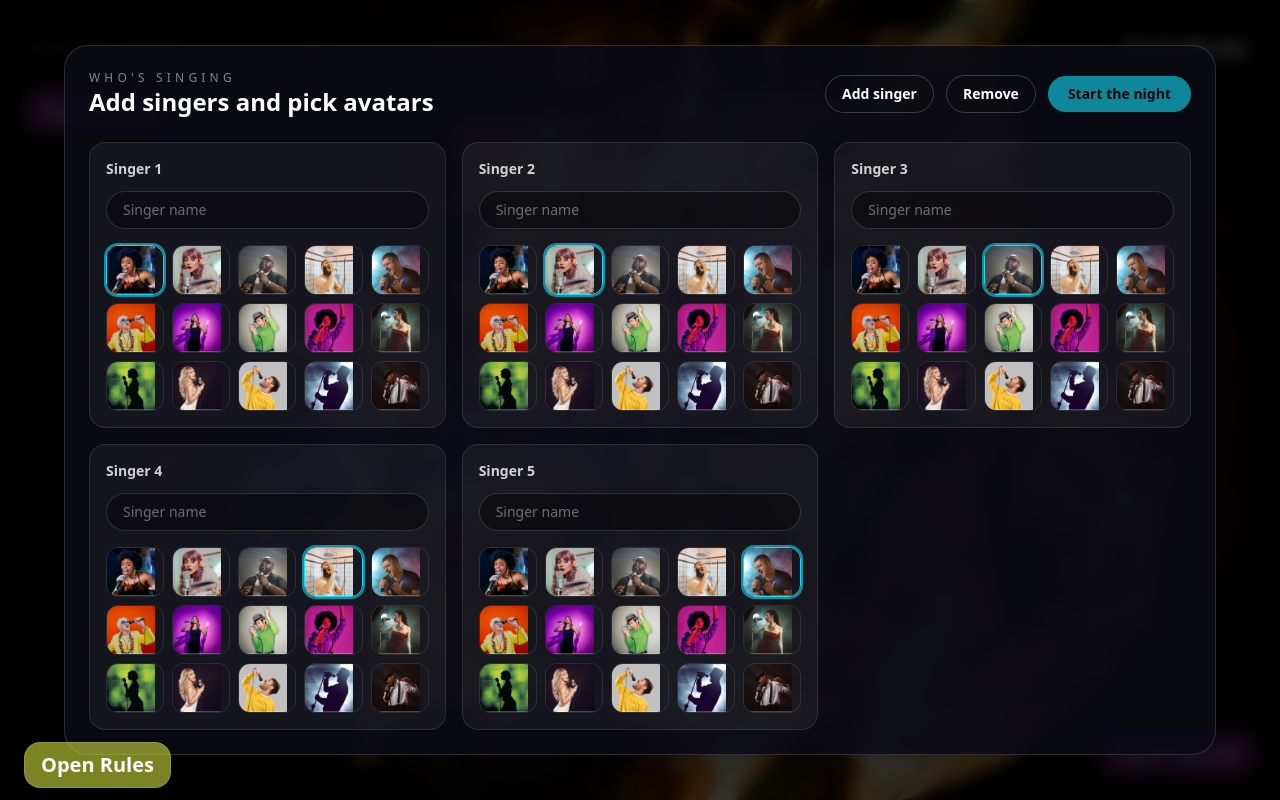
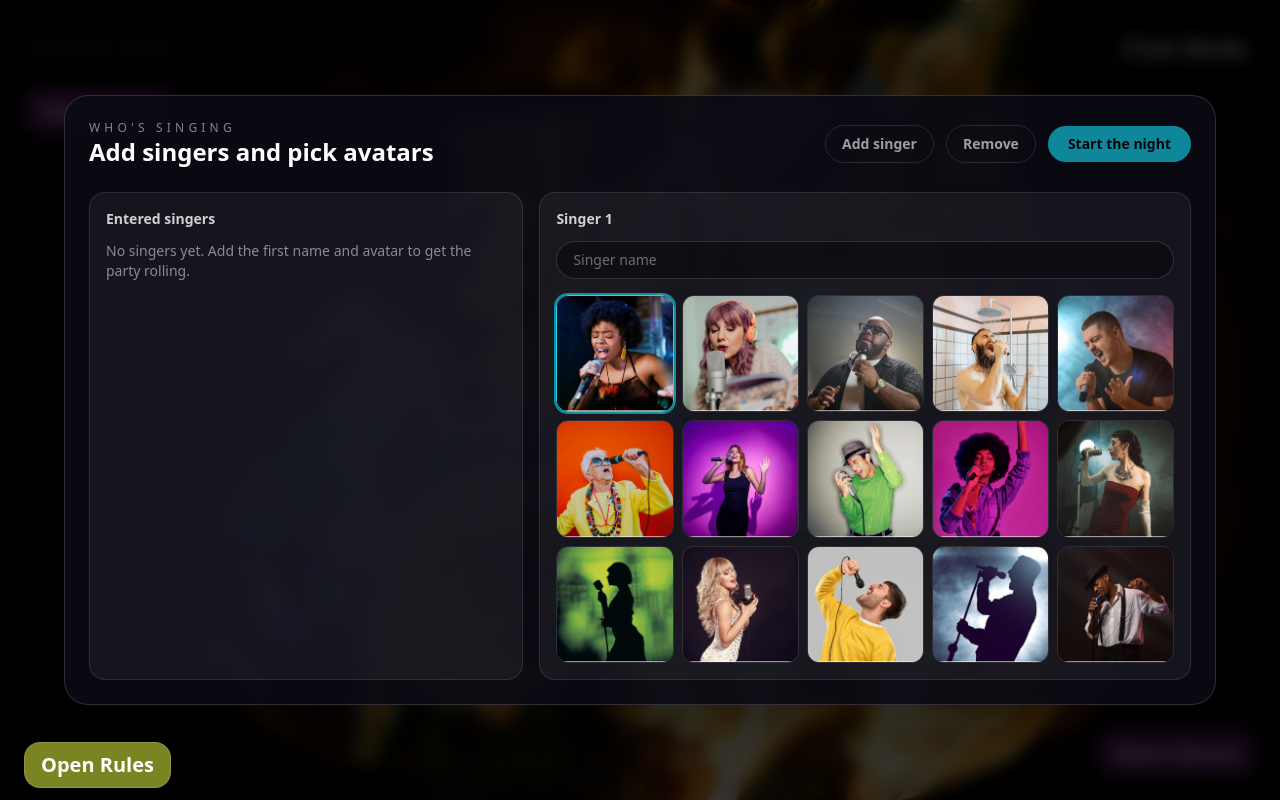
Before and after one commit to tfalba/karaoke-night, a React (Vite) app in the folder apps/web/: page / in a window 1280 px wide. Both pictures are taken after a click on the button "Colorful Firepit". Built offline with nearby package versions, Linux system fonts and the light colour scheme.

Commit message:
individual singer entry and resized photos

```diff
--- a/apps/web/src/App.tsx
+++ b/apps/web/src/App.tsx
@@ -79,7 +79,7 @@ const FALLBACK: PersistShape = {
   playersAlt: [],
 };
 
-const DEFAULT_PLAYER_COUNT = 5;
+const DEFAULT_PLAYER_COUNT = 1;
 
 type DraftPlayer = {
   id: string;
@@ -107,7 +107,9 @@ function buildDraftFromPlayers(players: Player[]) {
 }
 
 function buildPlayersAltFromDraft(draft: DraftPlayer[]) {
-  return draft.map((player, index) => ({
+  return draft
+    .filter((player) => player.name.trim())
+    .map((player, index) => ({
       id: player.id,
       name: player.name.trim(),
       nickname: "Guest Star",
@@ -131,6 +133,7 @@ export default function App() {
   const [playersPickerOpen, setPlayersPickerOpen] = useState(
     () => !(persistedState.playersAlt?.length ?? 0)
   );
+  const [activeDraftId, setActiveDraftId] = useState<string | null>(null);
   const [playersDraft, setPlayersDraft] = useState<DraftPlayer[]>(
     () => buildDraftFromPlayers(persistedState.playersAlt ?? [])
   );
@@ -310,12 +313,22 @@ export default function App() {
 
   function openPlayersModal() {
     setPlayersDraft(buildDraftFromPlayers(playersAlt));
+    setActiveDraftId(null);
     setPlayersPickerOpen(true);
   }
 
 
   const remainingCount = entries.filter((e) => e.status === "queued").length;
   const showNowPlaying = Boolean(nowPlaying || nowPlayers.length > 0);
+  const completedDrafts = playersDraft.filter((draft) => draft.name.trim());
+  const activeDraft =
+    playersDraft.find((draft) => draft.id === activeDraftId) ??
+    playersDraft[playersDraft.length - 1];
+  const activeDraftIndex = activeDraft
+    ? playersDraft.findIndex((draft) => draft.id === activeDraft.id)
+    : -1;
+  const canAddSinger = Boolean(activeDraft?.name.trim());
+  const canSaveSingers = completedDrafts.length > 0;
 
   return (
     <div
@@ -381,25 +394,37 @@ export default function App() {
                 <button
                   type="button"
                   onClick={() => {
+                    if (!canAddSinger) return;
+                    const nextId = uid("player");
                     setPlayersDraft((prev) => [
                       ...prev,
                       {
-                        id: uid("player"),
+                        id: nextId,
                         name: "",
                         photoUrl: getAvatarForIndex(prev.length),
                       },
                     ]);
+                    setActiveDraftId(nextId);
                   }}
-                  className="rounded-full border border-white/20 px-4 py-2 text-sm font-semibold text-white transition hover:border-white/50"
+                  disabled={!canAddSinger}
+                  className="rounded-full border border-white/20 px-4 py-2 text-sm font-semibold text-white transition hover:border-white/50 disabled:cursor-not-allowed disabled:opacity-60"
                 >
                   Add singer
                 </button>
                 <button
                   type="button"
                   onClick={() => {
-                    setPlayersDraft((prev) =>
-                      prev.length > 1 ? prev.slice(0, -1) : prev
-                    );
+                    setPlayersDraft((prev) => {
+                      if (prev.length <= 1) return prev;
+                      const next = prev.slice(0, -1);
+                      if (
+                        activeDraftId &&
+                        !next.some((draft) => draft.id === activeDraftId)
+                      ) {
+                        setActiveDraftId(next[next.length - 1]?.id ?? null);
+                      }
+                      return next;
+                    });
                   }}
                   disabled={playersDraft.length <= 1}
                   className="rounded-full border border-white/20 px-4 py-2 text-sm font-semibold text-white transition hover:border-white/50 disabled:cursor-not-allowed disabled:opacity-60"
@@ -413,31 +438,75 @@ export default function App() {
                     setPlayersAlt(readyPlayers);
                     setPlayersPickerOpen(false);
                   }}
-                  disabled={playersDraft.some((draft) => !draft.name.trim())}
+                  disabled={!canSaveSingers}
                   className="rounded-full bg-[#13dcf6] px-5 py-2 text-sm font-semibold text-black transition hover:brightness-110 disabled:cursor-not-allowed disabled:opacity-60"
                 >
                   {playersAlt.length ? "Save singers" : "Start the night"}
                 </button>
               </div>
             </div>
-            <div className="grid gap-4 lg:grid-cols-3">
-              {playersDraft.map((player, index) => (
+            <div className="grid gap-4 lg:grid-cols-[2fr_3fr]">
+              <div className="rounded-2xl border border-white/10 bg-white/5 p-4">
+                <div className="mb-3 text-sm font-semibold text-white/80">
+                  Entered singers
+                </div>
+                {completedDrafts.length ? (
+                  <div className="flex flex-wrap gap-3">
+                    {completedDrafts.map((player, index) => {
+                      const isActive = activeDraft?.id === player.id;
+                      return (
                         <div
                           key={player.id}
-                  className="rounded-2xl border border-white/10 bg-white/5 p-4"
+                          role="button"
+                          tabIndex={0}
+                          onClick={() => setActiveDraftId(player.id)}
+                          onKeyDown={(event) => {
+                            if (event.key === "Enter" || event.key === " ") {
+                              setActiveDraftId(player.id);
+                            }
+                          }}
+                          style={{ animationDelay: `${index * 90}ms` }}
+                          className={[
+                            "animate-singer-pop flex items-center gap-3 rounded-full border bg-black/30 px-3 py-2 transition",
+                            "focus:outline-none focus-visible:ring-2 focus-visible:ring-[#13dcf6]/70",
+                            isActive
+                              ? "border-[#13dcf6] ring-2 ring-[#13dcf6]/50"
+                              : "border-white/10 hover:border-white/40",
+                          ].join(" ")}
                         >
+                          <img
+                            src={player.photoUrl}
+                            alt={`${player.name} avatar`}
+                            className="h-9 w-9 rounded-full object-cover"
+                          />
+                          <div className="text-sm font-semibold">
+                            {player.name}
+                          </div>
+                        </div>
+                      );
+                    })}
+                  </div>
+                ) : (
+                  <div className="text-sm text-white/50">
+                    No singers yet. Add the first name and avatar to get the
+                    party rolling.
+                  </div>
+                )}
+              </div>
+              {activeDraft ? (
+                <div className="rounded-2xl border border-white/10 bg-white/5 p-4">
                   <div className="mb-3 text-sm font-semibold text-white/80">
-                    Singer {index + 1}
+                    Singer {activeDraftIndex + 1}
                   </div>
                   <input
                     type="text"
-                    value={player.name}
+                    value={activeDraft.name}
                     placeholder="Singer name"
                     onChange={(event) => {
                       const value = event.target.value;
                       setPlayersDraft((prev) =>
                         prev.map((draft) =>
-                          draft.id === player.id
+                          draft.id === activeDraft.id
                             ? { ...draft, name: value }
                             : draft
                         )
@@ -447,7 +516,7 @@ export default function App() {
                   />
                   <div className="grid grid-cols-5 gap-2">
                     {AVATAR_OPTIONS.map((avatar) => {
-                      const isSelected = player.photoUrl === avatar;
+                      const isSelected = activeDraft.photoUrl === avatar;
                       return (
                         <button
                           key={avatar}
@@ -455,7 +524,7 @@ export default function App() {
                           onClick={() => {
                             setPlayersDraft((prev) =>
                               prev.map((draft) =>
-                                draft.id === player.id
+                                draft.id === activeDraft.id
                                   ? { ...draft, photoUrl: avatar }
                                   : draft
                               )
@@ -471,14 +540,14 @@ export default function App() {
                           <img
                             src={avatar}
                             alt="Singer avatar option"
-                            className="h-12 w-12 object-cover"
+                            className="w-full aspect-[1]object-cover"
                           />
                         </button>
                       );
                     })}
                   </div>
                 </div>
-              ))}
+              ) : null}
             </div>
           </div>
         </div>
--- a/apps/web/src/components/NowPlayingCard.tsx
+++ b/apps/web/src/components/NowPlayingCard.tsx
@@ -32,25 +32,27 @@ export function NowPlayingCard(props: {
 
     {/* <div className="rounded-3xl border border-white/10 bg-[#13dcf6]/80 p-4 shadow-neon"> */}
       <div className="flex items-center gap-3">
-        <div className="flex items-center gap-2">
+        <div className="flex flex-1 overflow-hidden justify-center items-center gap-2">
           {players.length > 0 ? (
             players.map((player) => (
               <img
                 key={player.id}
                 src={player.photoUrl}
                 alt={player.name}
-                className="h-16 w-16 rounded-2xl object-cover"
+                className="aspect-[1] rounded-2xl object-cover"
               />
             ))
           ) : (
             <img
               src="https://placehold.co/120x120/png"
               alt="No singer yet"
-              className="h-16 w-16 rounded-2xl object-cover"
+              className="aspect-[1]rounded-2xl object-cover"
             />
           )}
         </div>
-        <div className="min-w-0 bg-black/30 p-3">
+
+      </div>
+       <div className="mt-4 rounded-2xl border border-white/10 min-w-0 bg-black/30 p-3">
           <div className="text-xs uppercase tracking-[0.25em] text-white/80">
             Now singing
           </div>
@@ -61,7 +63,6 @@ export function NowPlayingCard(props: {
             {players.length ? `“${displayNicknames}”` : "Add songs to begin"}
           </div>
         </div>
-      </div>
 
 
       <div className="mt-4 rounded-2xl border border-white/10 bg-black/30 p-3">
--- a/apps/web/src/styles.css
+++ b/apps/web/src/styles.css
@@ -24,3 +24,24 @@ body {
     radial-gradient(900px 600px at 40% 90%, rgba(168,85,247,.12), transparent 60%),
     linear-gradient(180deg, #06040a, #000);
 }
+
+@keyframes singer-pop {
+  from {
+    opacity: 0;
+    transform: translateY(8px) scale(0.98);
+  }
+  to {
+    opacity: 1;
+    transform: translateY(0) scale(1);
+  }
+}
+
+.animate-singer-pop {
+  animation: singer-pop 360ms ease both;
+}
+
+@media (prefers-reduced-motion: reduce) {
+  .animate-singer-pop {
+    animation: none;
+  }
+}
```
Lines whose indentation alone changed are shown as unchanged.
